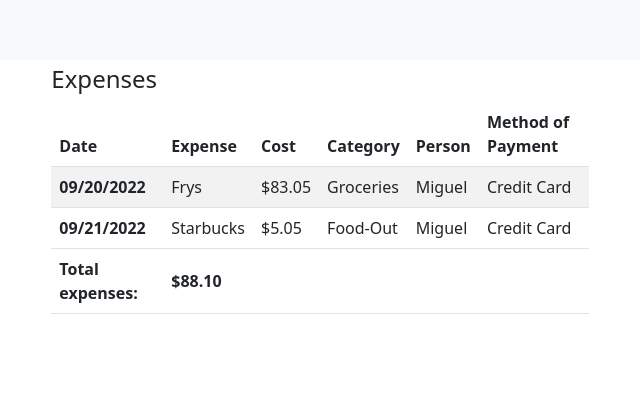
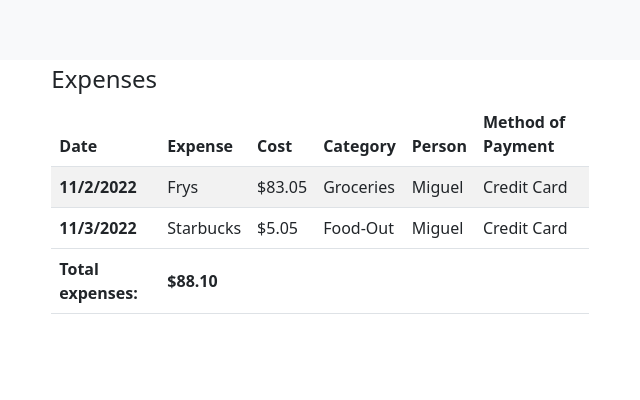
Before and after one commit to mgalleg93/BasicExpenseTracker, a website: page index.html in a window 1280 px wide. Shown: the full height of the page, 522-1162 px from the left. Drawn offline with nearby package versions, Linux system fonts and the light colour scheme.

Commit message:
Added currency js and implemented better date managment

```diff
--- a/index.html
+++ b/index.html
@@ -83,7 +83,8 @@
         </div>
     </div>
 
+<script src="https://unpkg.com/currency.js@~2.0.0/dist/currency.min.js"></script>
+<script src="https://cdn.jsdelivr.net/npm/bootstrap@5.2.0/dist/js/bootstrap.bundle.min.js" integrity="sha384-A3rJD856KowSb7dwlZdYEkO39Gagi7vIsF0jrRAoQmDKKtQBHUuLZ9AsSv4jD4Xa" crossorigin="anonymous"></script>
 <script type="text/javascript" src="scripts.js"></script>
-<script src="https://cdn.jsdelivr.net/npm/bootstrap@5.2.0/dist/js/bootstrap.bundle.min.js" integrity="sha384-A3rJD856KowSb7dwlZdYEkO39Gagi7vIsF0jrRAoQmDKKtQBHUuLZ9AsSv4jD4Xa" crossorigin="anonymous"></script>
 </body>
 </html>
--- a/scripts.js
+++ b/scripts.js
@@ -1,27 +1,20 @@
 let errors = [];
-let currentTotalD = 0;
-let currentTotalC = 0;
+let currentTotal = '';
 const regex = /[+-]?\d+(\.\d+)?/g;
 
 let expenses = [
     {
-        dateY: '2022',
-        dateM: '09',
-        dateD: '20',
+        date: 'Nov 02 2022',
         expense: 'Frys',
-        costD: '83',
-        costC: '5',
+        cost: '83.05',
         category: 'Groceries',
         person: 'Miguel',
         method: 'Credit Card'
     },
     {
-        dateY: '2022',
-        dateM: '09',
-        dateD: '21',
+        date: 'Nov 03 2022',
         expense: 'Starbucks',
-        costD: '5',
-        costC: '5',
+        cost: '5.05',
         category: 'Food-Out',
         person: 'Miguel',
         method: 'Credit Card'
@@ -39,27 +32,26 @@ function submitExpense() {
 
 //Function to create the new expense
 function createExpense() {
-    let newDate = document.getElementById('expenseDate').value.split('-');
+    let newDate = new Date(document.getElementById('expenseDate').value) ;
     let newExpense = document.getElementById('expenseName').value;
-    let newCost = document.getElementById('expenseCost').value.split('.');
+    let newCost = document.getElementById('expenseCost').value;
     let newCategory = document.getElementById('expenseCategory').value;
     let newPerson = document.getElementById('expenseUser').value;
     let newMethod = document.getElementById('expenseMethod').value;
 
-    console.log(newDate);
+    newDate = new Date(newDate.getTime() + 86400000);
+    //console.log('currency: ', currency(newCost));
 
     let theExpense = {
-        dateY: newDate[0],
-        dateM: newDate[1],
-        dateD: newDate[2],
+        date: newDate.toDateString(),
         expense: newExpense,
-        costD: newCost[0],
-        costC: newCost[1] || '00',
+        cost: currency(newCost).value.toString(),
         category: newCategory,
         person: newPerson,
         method: newMethod
     }
 
+    expenses.push(theExpense);
     addExpense(theExpense);
     clearForm();
 }
@@ -78,25 +70,17 @@ function clearForm() {
 function addExpense(item) {
     // Create new table row element and all the variables that will go in it
     let newRow = document.createElement('tr');
+    let date = new Date(item.date);
 
-    let createCost = '';
-    if(item.costC.length > 1) {
-        createCost = `$${item.costD}.${item.costC}`;
-    } else {
-        createCost = `$${item.costD}.0${item.costC}`;
-    }
+    let c = currency(item.cost);
 
-    newRow.innerHTML = `<th scope="row">${item.dateM}/${item.dateD}/${item.dateY}</th><td>${item.expense}</td><td>${createCost}</td><td>${item.category}</td>
+    newRow.innerHTML = `<th scope="row">${date.toLocaleDateString()}</th><td>${item.expense}</td><td>${currency(c).format()}</td><td>${item.category}</td>
                         <td>${item.person}</td><td>${item.method}</td>`;
 
     document.getElementById('tableBody').append(newRow);
-    currentTotalD = currentTotalD + parseInt(item.costD);
-    currentTotalC = currentTotalC + parseInt(item.costC);
-    while(currentTotalC >= 100) {
-        currentTotalD = currentTotalD + (currentTotalC / 100)
-        currentTotalC = currentTotalC % 100;
-    }
-    document.getElementById('total').innerText = `$${currentTotalD}.${currentTotalC}`;
+
+    currentTotal = currency(currentTotal).add(c).value;
+    document.getElementById('total').innerText = `${currency(currentTotal).format()}`;
 }
 
 //Function to validate the form for inputing an expense
```
